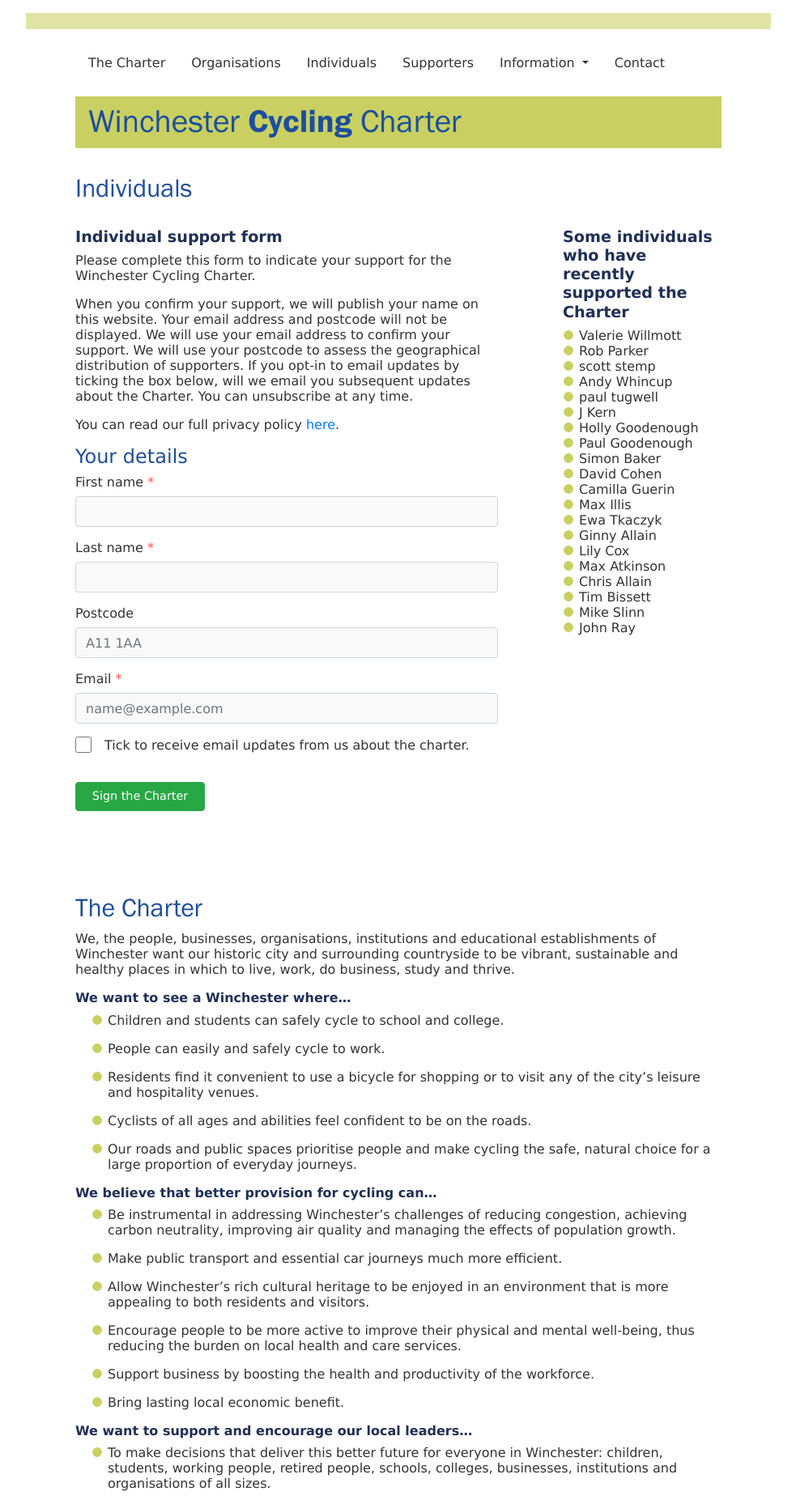
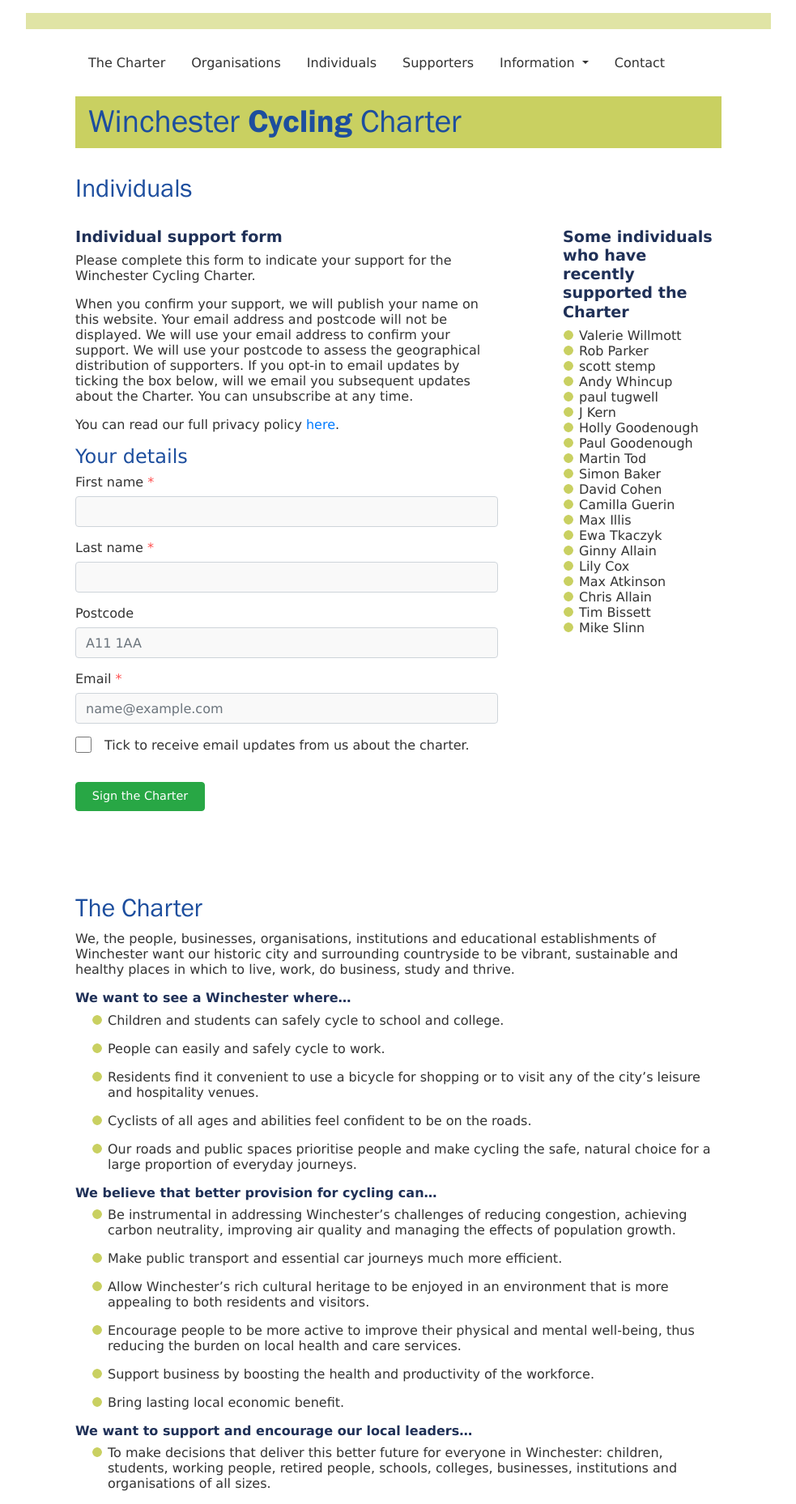
Before and after one commit to winchestercyclingcharter/winchestercyclingcharter.github.io, a Jekyll site: the page built from ind-page.md, in a window 1280 px wide. Shown: the whole page at 81% size, without its empty margins (148-1131 px from the left). Built offline with Jekyll 4.4.1, drawn with Linux system fonts in a browser that asks for light colours; nearby versions of some CDN libraries.

Commit message:
Update people.yml

```diff
--- a/_data/people.yml
+++ b/_data/people.yml
@@ -443,3 +443,4 @@
 - { lastname: Whincup, firstname: Andy, dt: 20210421-084341-796435 }
 - { lastname: Parker, firstname: Rob, dt: 20210421-163832-356674 }
 - { lastname: Willmott , firstname: Valerie , dt: 20210421-181555-481424 }
+- { lastname: Tod, firstname: Martin, dt: 20210420-210659-427030 }
```
